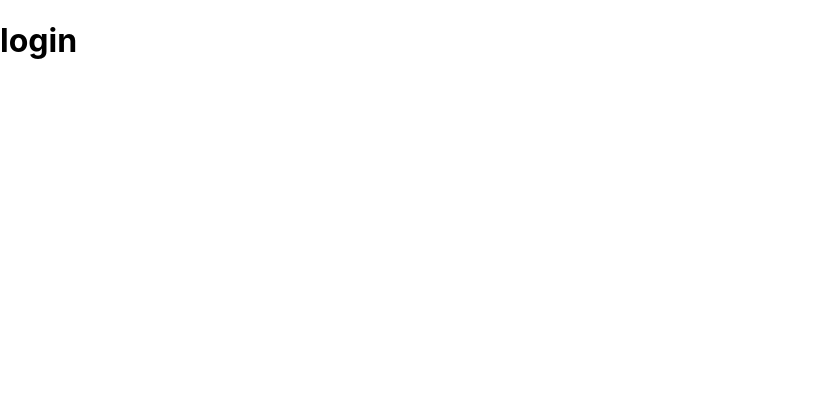
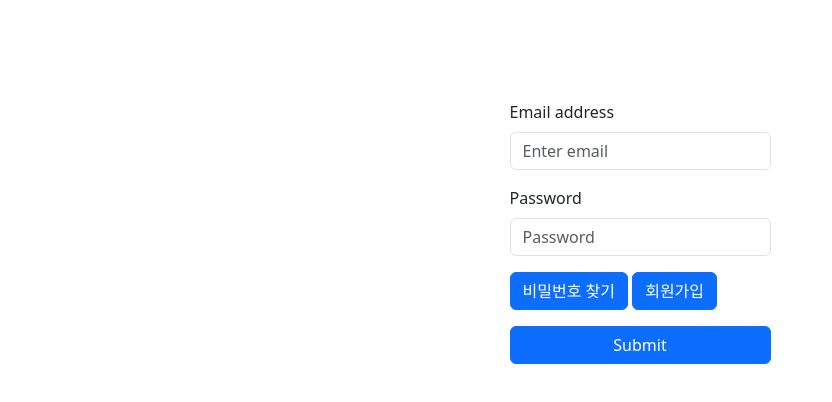
Before and after one commit to Regulus55/house, a React (Create React App) app: page /login in a window 1280 px wide. Shown: the top 402 px of the page, without its empty margins (0-832 px from the left). Built offline with nearby package versions, Linux system fonts and the light colour scheme.

Commit message:
submit handler

```diff
--- a/package.json
+++ b/package.json
@@ -7,7 +7,9 @@
     "@testing-library/react": "^13.4.0",
     "@testing-library/user-event": "^13.5.0",
     "axios": "^1.7.2",
+    "bootstrap": "^5.3.3",
     "react": "^18.3.1",
+    "react-bootstrap": "^2.10.3",
     "react-dom": "^18.3.1",
     "react-router-dom": "^6.23.1",
     "react-scripts": "5.0.1",
--- a/src/App.js
+++ b/src/App.js
@@ -1,6 +1,7 @@
 import React from 'react';
 import {RouterProvider} from 'react-router-dom';
 import router from './router';
+import 'bootstrap/dist/css/bootstrap.min.css';
 
 const App = () => {
     return (
--- a/src/components/ForgotPassword.js
+++ b/src/components/ForgotPassword.js
@@ -3,7 +3,7 @@ import React from 'react';
 const ForgotPassword = () => {
     return (
         <div>
-            fff
+            Forgot Password
         </div>
     );
 };
--- a/src/components/Login.js
+++ b/src/components/Login.js
@@ -1,10 +1,66 @@
-import React from 'react';
+import React, {useState} from 'react';
+import {Button, Col, Container, Form, Row} from "react-bootstrap";
+import {Link} from "react-router-dom";
+
+
 
 const Login = () => {
+    const [email, setEmail] = useState('')
+    const [password, setPassword] = useState('')
+
+    const submitHandler = (e) => {
+        e.preventDefault()
+        const userInput = {
+            email,
+            password
+        }
+        console.log(userInput)
+    }
+
+
     return (
-        <div>
-         <h1>login</h1>
-        </div>
+        <Container>
+            <Row style={{height: '100px'}}/>
+
+            <Row >
+                <Col></Col>
+                <Col xs={3}>
+                    <Form onSubmit={submitHandler}>
+                    <Form.Group className="mb-3" controlId="formBasicEmail">
+                        <Form.Label>Email address</Form.Label>
+                        <Form.Control
+                            type="email"
+                            placeholder="Enter email"
+                            value={email}
+                            onChange={(e) => setEmail(e.target.value)}
+                        />
+
+                    </Form.Group>
+
+                    <Form.Group className="mb-3" controlId="formBasicPassword">
+                        <Form.Label>Password</Form.Label>
+                        <Form.Control
+                            type="password"
+                            placeholder="Password"
+                            value={password}
+                            onChange={(e) => setPassword(e.target.value)}
+
+                        />
+                    </Form.Group>
+                    <Form.Group className="mb-3" >
+                       <Link to={'/forgot/password'}> <Button>비밀번호 찾기</Button></Link>{" "}
+                       <Link to={'/signup'}> <Button>회원가입</Button></Link>
+                    </Form.Group>
+                    <Button variant="primary" type="submit" style={{width:'100%'}}>
+                        Submit
+                    </Button>
+                </Form>
+                </Col>
+                <Col></Col>
+            </Row>
+
+            <Row/>
+        </Container>
     );
 };
 
--- a/src/components/Signup.js
+++ b/src/components/Signup.js
@@ -1,10 +1,49 @@
 import React from 'react';
+import {Button, Col, Container, Form, Row} from "react-bootstrap";
 
 const Signup = () => {
     return (
-        <div>
-          dd
-        </div>
+        <Container>
+            <Row style={{height: '100px'}}/>
+
+            <Row>
+                <Col></Col>
+                <Col xs={3}>
+
+                    <Form>
+                        <Form.Group className="mb-3" controlId="formBasicEmail">
+                            <Form.Label>이메일</Form.Label>
+                            <Form.Control type="email" placeholder="Enter email"/>
+                        </Form.Group>
+
+                        <Form.Group className="mb-3" controlId="formBasicPassword">
+                            <Form.Label>비밀번호</Form.Label>
+                            <div style={{color:'grey'}}>영문, 숫자를 포함한 8자 이상의 비밀번호를 입력해주세요.</div>
+                            <Form.Control type="password" placeholder="비밀번호"/>
+                        </Form.Group>
+
+                        <Form.Group className="mb-3" controlId="formBasicPassword">
+                            <Form.Label>비밀번호확인</Form.Label>
+                            <Form.Control type="password" placeholder="비밀번호확인"/>
+                        </Form.Group>
+
+                        <Form.Group className="mb-3" controlId="formBasicPassword">
+                            <Form.Label>닉네임</Form.Label>
+                            <div style={{color: 'grey'}}>다른 유저와 겹치지 않도록 입력해주세요. (2~20자).</div>
+                            <Form.Control type="password" placeholder="별명 (2~20글자)"/>
+                        </Form.Group>
+
+                        <Button variant="primary" type="submit">
+                        Submit
+                        </Button>
+                    </Form>
+
+                </Col>
+                <Col></Col>
+            </Row>
+
+            <Row/>
+        </Container>
     );
 };
 
```
Also changed, not shown: 1 other file (tests, documents, lock files or other folders).
